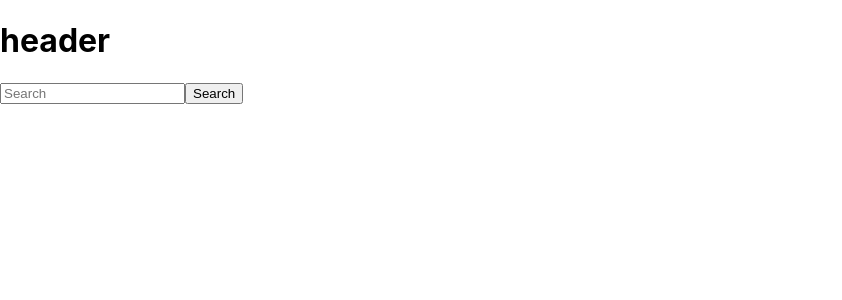
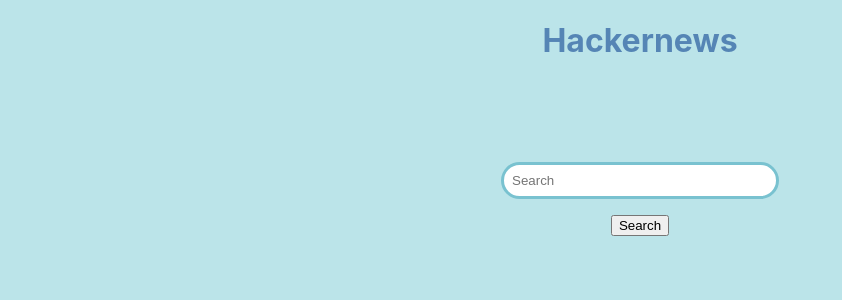
Before and after one commit to Engineervinay/search-hackernews, a React (Create React App) app: page / in a window 1280 px wide. Shown: the top 300 px of the page, without its empty margins (0-842 px from the left). Built offline with nearby package versions, Linux system fonts and the light colour scheme.

Commit message:
design update

```diff
--- a/src/App.css
+++ b/src/App.css
@@ -1,38 +1,3 @@
 .App {
   text-align: center;
 }
-
-.App-logo {
-  height: 40vmin;
-  pointer-events: none;
-}
-
-@media (prefers-reduced-motion: no-preference) {
-  .App-logo {
-    animation: App-logo-spin infinite 20s linear;
-  }
-}
-
-.App-header {
-  background-color: #282c34;
-  min-height: 100vh;
-  display: flex;
-  flex-direction: column;
-  align-items: center;
-  justify-content: center;
-  font-size: calc(10px + 2vmin);
-  color: white;
-}
-
-.App-link {
-  color: #61dafb;
-}
-
-@keyframes App-logo-spin {
-  from {
-    transform: rotate(0deg);
-  }
-  to {
-    transform: rotate(360deg);
-  }
-}
--- a/src/components/Header.js
+++ b/src/components/Header.js
@@ -3,7 +3,7 @@
 function Header() {
   return(
   <div className='Header'>
-<h1>header</h1>
+<h1>Hackernews</h1>
 
   </div>
   );
--- a/src/index.css
+++ b/src/index.css
@@ -5,9 +5,35 @@
     sans-serif;
   -webkit-font-smoothing: antialiased;
   -moz-osx-font-smoothing: grayscale;
+  background-color: #bbe4e9;
+
+text-align: center;
 }
 
-code {
-  font-family: source-code-pro, Menlo, Monaco, Consolas, 'Courier New',
-    monospace;
+
+
+/*Header*/
+.Header h1{
+  font-size: 2rem;
+  color:#5585b5;
 }
+
+
+.Search{
+  display:flex;
+  flex-direction: column;
+  align-items: center;
+
+}
+.Search .search-bar{
+  border-radius: 20px;
+  margin:5rem;
+  min-width:16rem;
+
+  margin-bottom:1rem;
+  border: 3px solid #79c2d0;
+  padding: 0.5rem;
+}
+.search-bar:hover{
+  border: 3px solid #53a8b6;
+}
--- a/src/pages/Search.js
+++ b/src/pages/Search.js
@@ -39,7 +39,7 @@
       <input onChange={searchChange} type="text" className="search-bar" placeholder="Search"/>
       <button onClick={searchOperation}>Search</button>
 
-      <div>
+      <div className='container'>
         {userOutput.map(item=>(
           <div key={item.objectID} value={item.objectID} onClick={()=>{props.getId(item.objectID);navigate("/Details");} } >
             <h3>{item.title}</h3>
```
